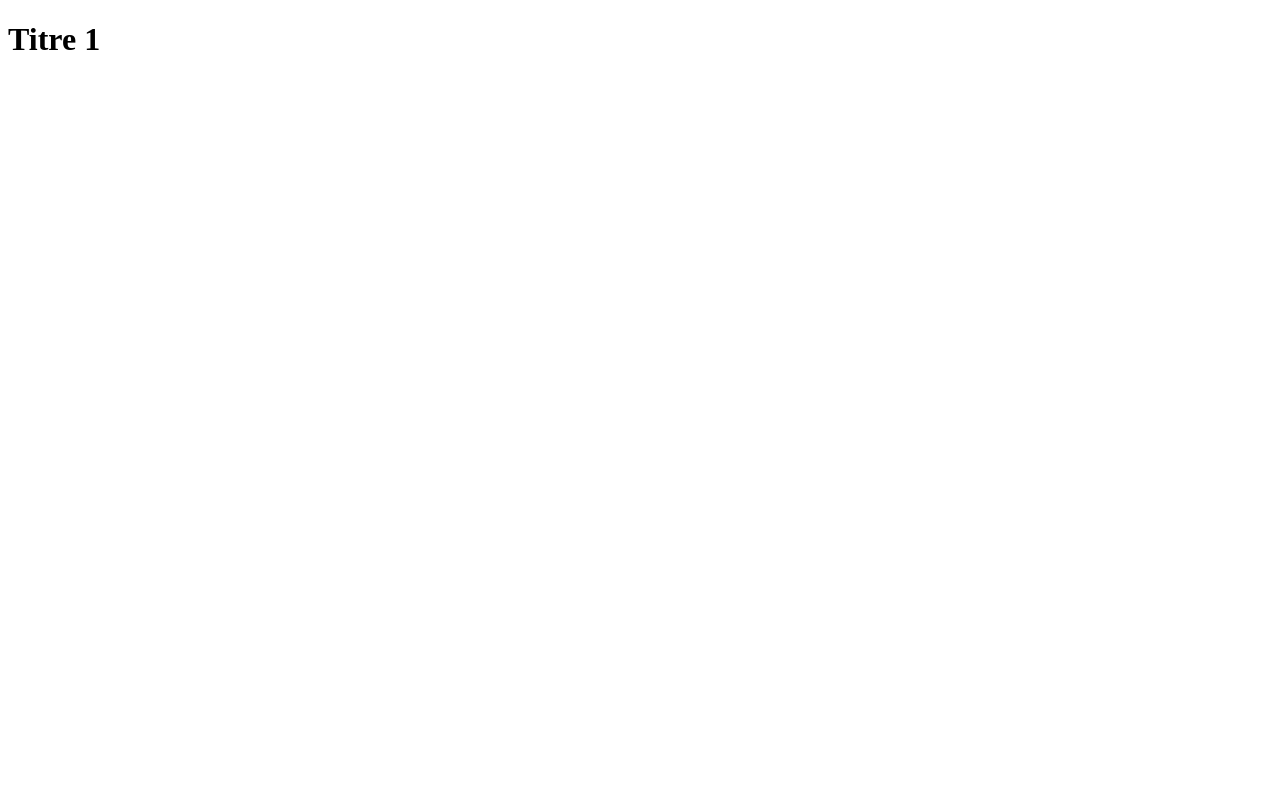
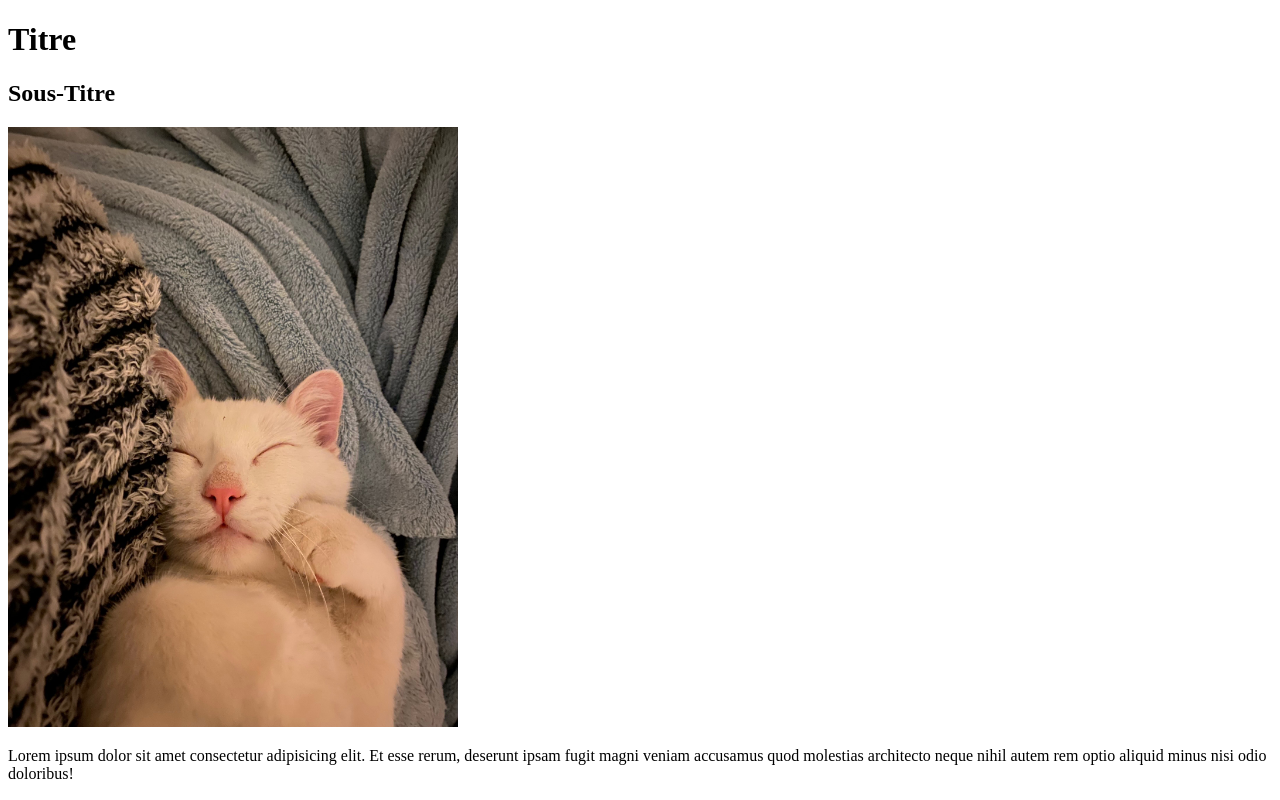
Before and after one commit to LaurianMathiot/mon-1er, a plain HTML site: page index.html in a window 1280 px wide. Drawn offline with Linux system fonts and the light colour scheme.

Commit message:
3eme commit

```diff
--- a/index.html
+++ b/index.html
@@ -8,6 +8,9 @@
     <title>Document</title>
 </head>
 <body>
-    <h1>Titre 1</h1>
+    <h1>Titre</h1>
+    <h2>Sous-Titre</h2>
+    <img src="image/IMG_2215.jpeg" alt="">
+    <p>Lorem ipsum dolor sit amet consectetur adipisicing elit. Et esse rerum, deserunt ipsam fugit magni veniam accusamus quod molestias architecto neque nihil autem rem optio aliquid minus nisi odio doloribus!</p>
 </body>
 </html>
--- a/style.css
+++ b/style.css
@@ -0,0 +1,5 @@
+
+
+img {
+    height: 600px;
+}
```
Also changed, not shown: image/IMG_2215.jpeg (added), 1 other file.
